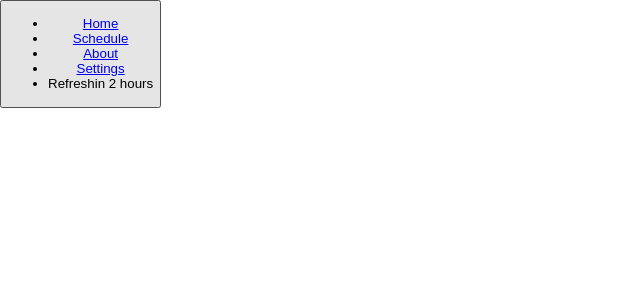
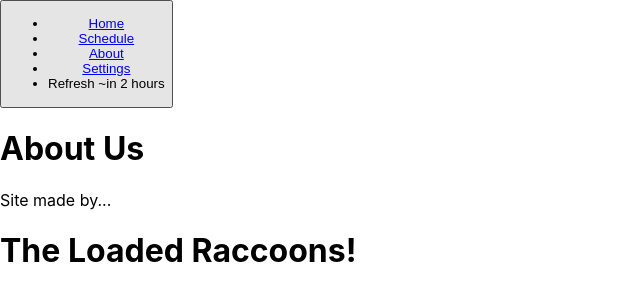
Before and after one commit to fatimanguyen2/accordingly, a React (Create React App) app in the folder client/: page /about in a window 1280 px wide. Shown: the top 300 px of the page, without its empty margins (0-640 px from the left). Built offline with nearby package versions, Linux system fonts and the light colour scheme.

Commit message:
make about component

```diff
--- /dev/null
+++ b/client/src/components/About.jsx
@@ -0,0 +1,11 @@
+import React from 'react';
+
+export const About = () => {
+  return (
+    <div>
+      <h1>About Us</h1>
+      <p>Site made by...</p>
+      <h1>The Loaded Raccoons!</h1>
+    </div>
+  );
+};
--- a/client/src/components/App.jsx
+++ b/client/src/components/App.jsx
@@ -4,10 +4,11 @@ import { BrowserRouter as Router, Route, Switch } from 'react-router-dom';
 // import useApplicationData from '../hooks/useApplicationData';
 // import { SET_USERS } from '../reducers/dataReducer';
 
-import { Home } from './Home'
-import { NavMenu } from './NavMenu'
+import { Home } from './Home';
+import { NavMenu } from './NavMenu';
 
-import Schedule from './Schedule'
+import Schedule from './Schedule';
+import { About } from './About';
 
 function App() {
   const suggestions = {
@@ -165,7 +166,9 @@ function App() {
 
           <Route path='/login'></Route>
           <Route path='/register'></Route>
-          <Route path='/about'></Route>
+          <Route path='/about'>
+            <About/>
+          </Route>
           <Route path='/settings'></Route>
           <Route path='*'><h1>404 - Not Found</h1></Route>
         </Switch>
--- a/client/src/components/NavMenu.jsx
+++ b/client/src/components/NavMenu.jsx
@@ -29,7 +29,7 @@ export const NavMenu = (props) => {
             {props.loggedIn && <li>< Link to='/settings'>Settings</Link></li>}
             {props.loggedIn && <li>
               Refresh
-            <span>{moment(1603740043000).fromNow()}</span>
+            <span> ~{moment(1603740043000).fromNow()}</span>
             </li>}
           </ul>
         </nav>
```
